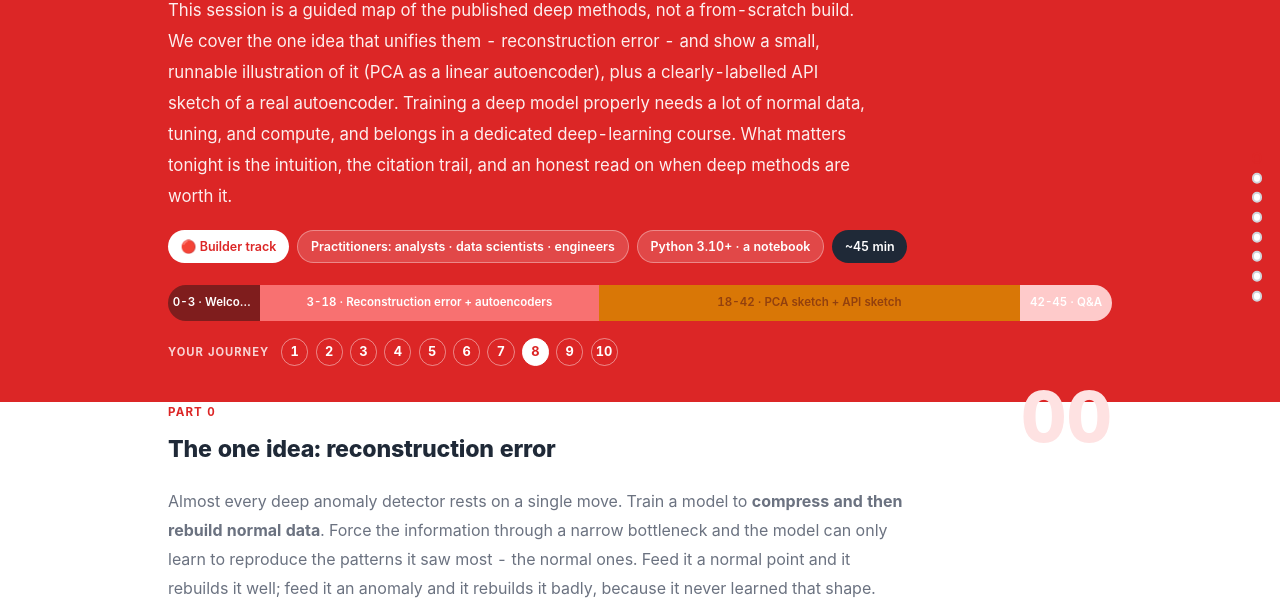
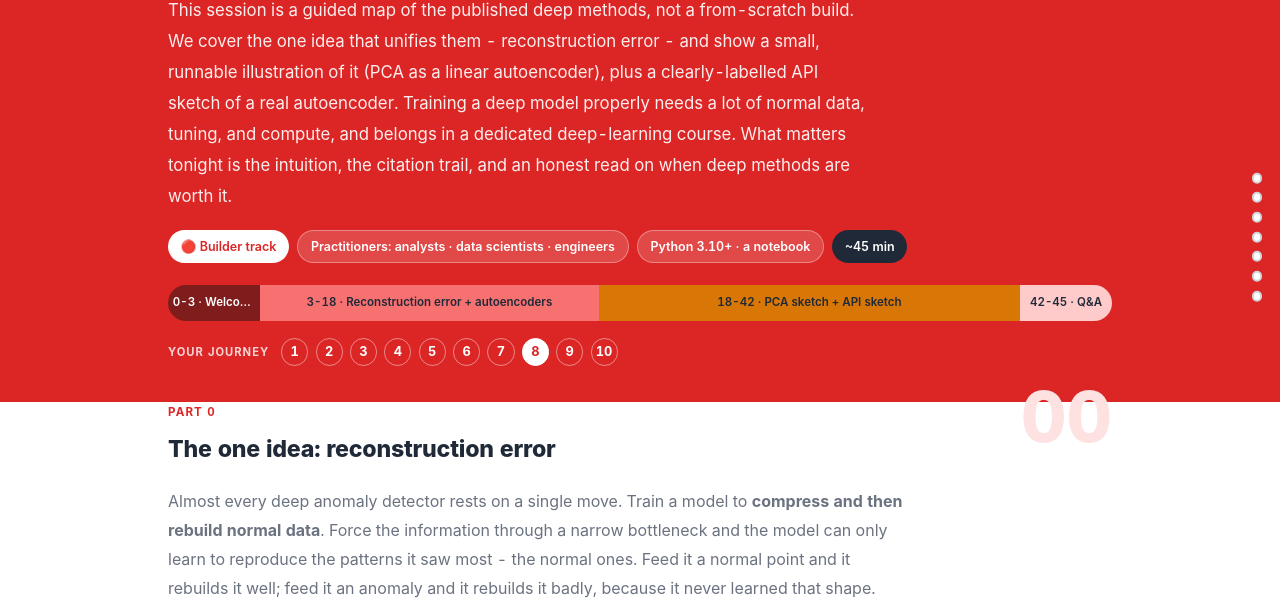
Before and after one commit to phoebefu6/learn-anomaly-detection-with-phoebe, a plain HTML site: page courses/b8-deep-anomaly.html in a window 1280 px wide. Shown: the part 173-777 px from the top of the page. Drawn offline with Linux system fonts and the light colour scheme.

Commit message:
Fix agenda band contrast, which was unreadable estate-wide
The .agenda block hardcodes color:#fff on every band. That is correct on
the dark bands and unreadable on the pale tint ones. Across the 83 live
courses, 76 failed WCAG AA, with band 4 as low as 1.2:1.

The cause is inheritance rather than any one repo: the block has been
copied between course repos since it was written, and the copy carried a
colour that only suited the palette it came from. Reading any single
course would never surface it.

Each band now takes whichever of white or --ink clears 4.5:1 against its
own background. Where neither did, the background is darkened just enough
that white clears, which preserves the brand hue.

Stylesheet query bumped so returning visitors get the fix.

Co-Authored-By: Claude Opus 5 <noreply@anthropic.com>

```diff
--- a/assets/style.css
+++ b/assets/style.css
@@ -87,9 +87,9 @@ body {
 }
 .agenda span { padding: .45rem .3rem; white-space: nowrap; overflow: hidden; text-overflow: ellipsis; }
 .agenda .a1 { background: var(--indigo-deep); }
-.agenda .a2 { background: var(--indigo-mid); }
-.agenda .a3 { background: var(--amber); color: var(--amber-ink); }
-.agenda .a4 { background: var(--indigo-soft); }
+.agenda .a2 { background: var(--indigo-mid); color: var(--ink); }
+.agenda .a3 { background: var(--amber); color: var(--ink); }
+.agenda .a4 { background: var(--indigo-soft); color: var(--ink); }
 
 /* ---------- toolbar ---------- */
 .toolbar {
--- a/courses/b8-deep-anomaly.html
+++ b/courses/b8-deep-anomaly.html
@@ -19,7 +19,7 @@
 <meta name="twitter:image" content="https://phoebefu6.github.io/learn-anomaly-detection-with-phoebe/assets/og-cover.png">
 <!-- social:end -->
 <title>Builder session 8 · Deep anomaly detection - learn anomaly detection with phoebe</title>
-<link rel="stylesheet" href="../assets/style.css?v=6">
+<link rel="stylesheet" href="../assets/style.css?v=7">
 </head>
 <body>
 
```
Also changed, not shown: courses/a1-why-anomaly-detection.html (+1 -1 lines), courses/a2-types-of-anomalies.html (+1 -1 lines), courses/a3-methods-no-math.html (+1 -1 lines), courses/a4-team-pipeline-rr.html (+1 -1 lines), courses/a5-measuring-detection.html (+1 -1 lines), courses/a6-strategy-pitfalls.html (+1 -1 lines), courses/b1-anomaly-foundations.html (+1 -1 lines), courses/b10-productionizing-alerting.html (+1 -1 lines), courses/b2-statistical-detectors.html (+1 -1 lines), courses/b3-rolling-seasonal.html (+1 -1 lines), courses/b4-distance-density.html (+1 -1 lines), courses/b5-isolation-forest.html (+1 -1 lines), courses/b6-oneclass-covariance.html (+1 -1 lines), courses/b7-timeseries-anomalies.html (+1 -1 lines), 2 more files.
